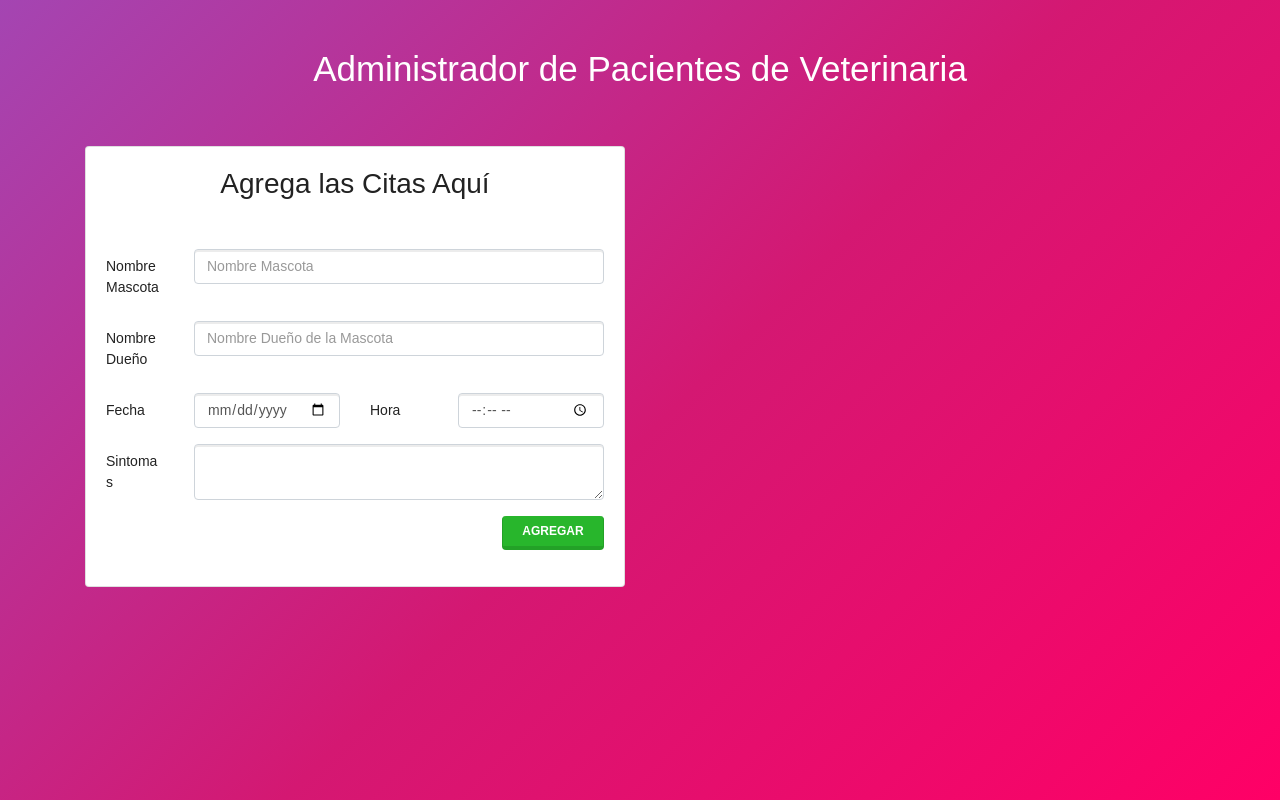
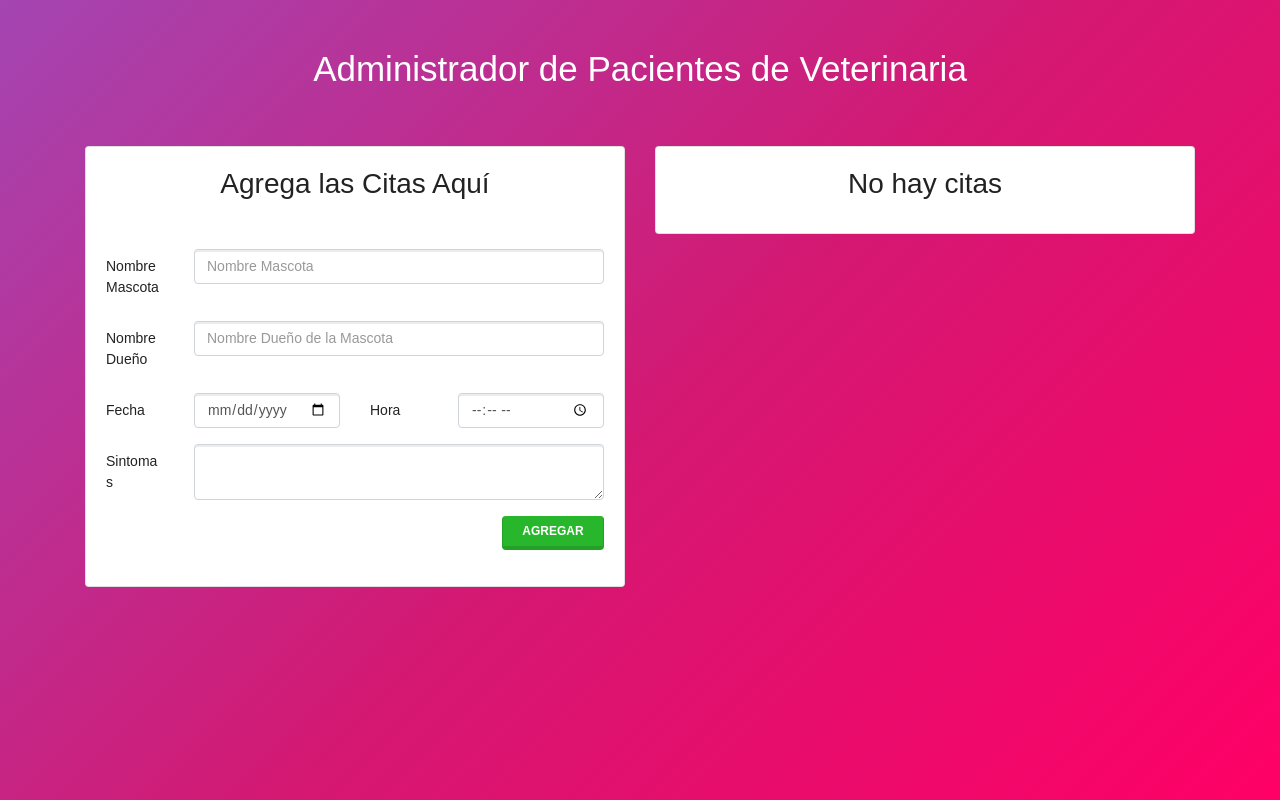
Before and after one commit to DantePileckas/citasReact, a React (Create React App) app: page / in a window 1280 px wide. Built offline with nearby package versions, Linux system fonts and the light colour scheme.

Commit message:
Creacion del componente 'ListasCitas'

```diff
--- a/src/App.js
+++ b/src/App.js
@@ -1,6 +1,7 @@
 import Header from './componentes/Header';
 import AgregarCita from './componentes/AgregarCitas';
 import { Component } from 'react';
+import ListasCitas from './componentes/ListaCitas';
 
 class App extends Component {
   state ={
@@ -30,6 +31,11 @@
          crearCita={this.crearCita}
          />
        </div>
+       <div className="col-md-6">
+         <ListasCitas
+         citas = {this.state.citas}
+         />
+       </div>
      </div>
     </div>
   );
--- /dev/null
+++ b/src/componentes/ListaCitas.js
@@ -0,0 +1,20 @@
+import React, { Component } from 'react';
+
+
+class ListasCitas extends Component{
+    render(){
+        const citas = this.props.citas;
+
+        const mensaje = Object.keys(citas).length === 0 ? 'No hay citas' : 'Administra tus Citas Aquí';
+
+        return(
+            <div className="card mt-5">
+                <div className="card-body">
+                    <h2 className="card-title text-center"> {mensaje} </h2>
+                </div>
+            </div>
+        );
+    }
+}
+
+export default ListasCitas;
```
Also changed, not shown: src/componentes/AgregarCitas.js (+7 -7 lines).
